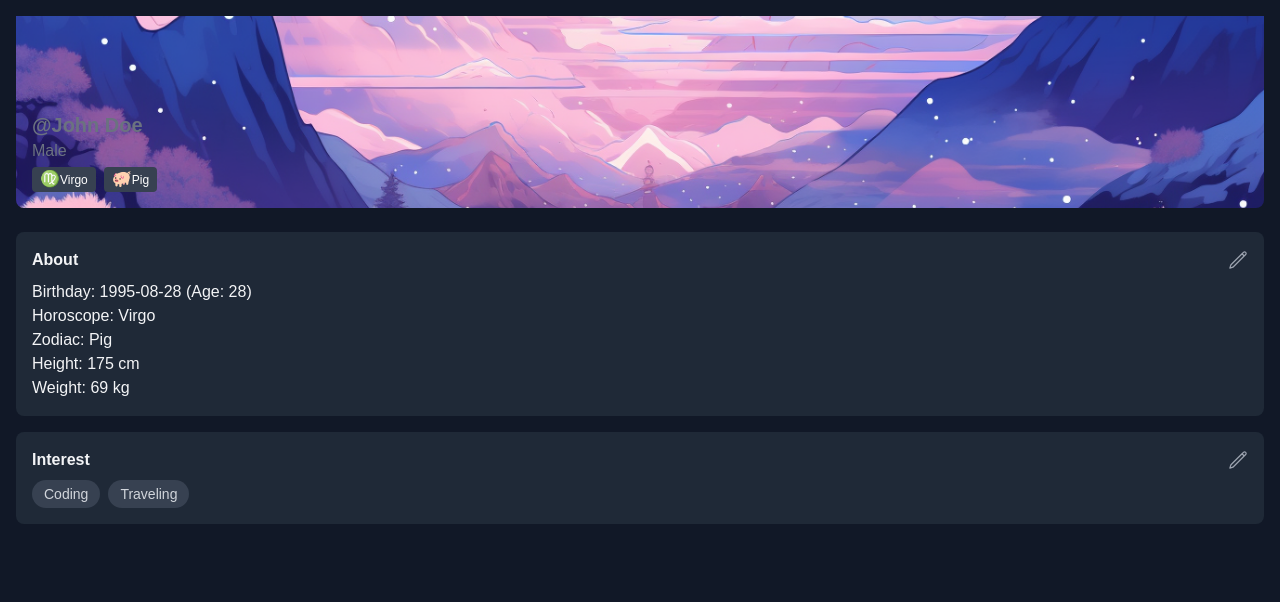
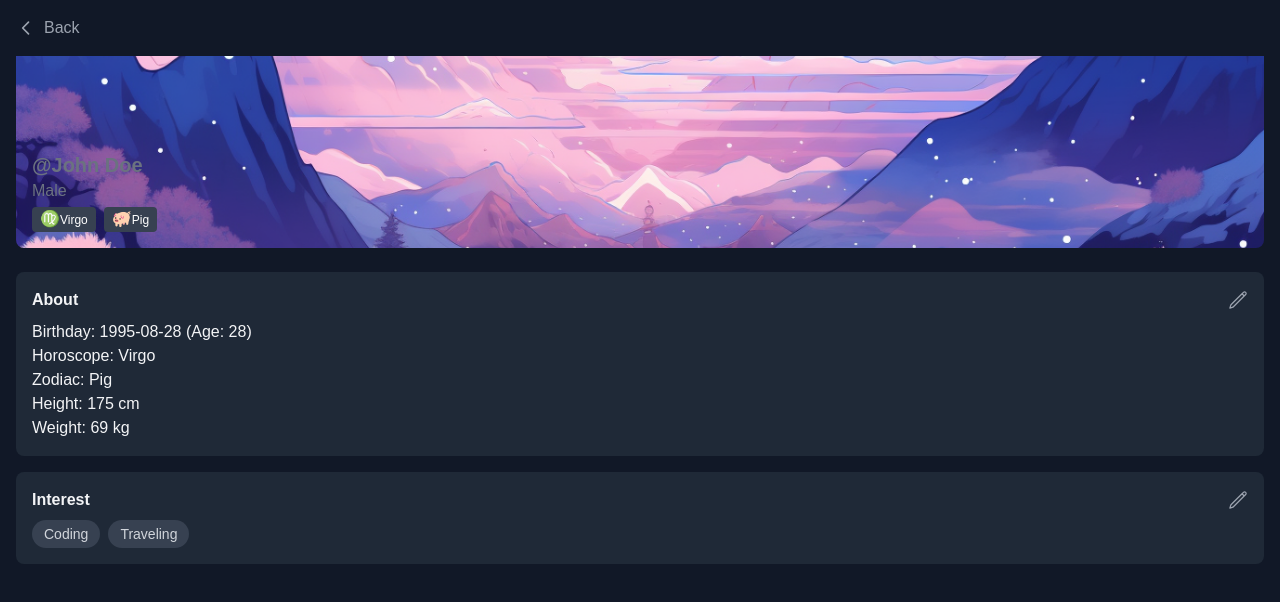
Before and after one commit to nakamino24/YouApp, a Next.js app in the folder youapp/: page /profile in a window 1280 px wide. Shown: the top 602 px of the page. Built offline with nearby package versions, Linux system fonts and the light colour scheme.

Commit message:
[REFACTOR]: Refactor profile page

```diff
--- a/youapp/src/app/profile/page.tsx
+++ b/youapp/src/app/profile/page.tsx
@@ -156,6 +156,28 @@
         <p className="text-center mt-10">Loading...</p>
       ) : (
         <>
+          <div className="flex items-center mb-4">
+            <button
+              onClick={() => router.push('/')}
+              className="text-gray-400 hover:text-white flex items-center"
+            >
+              <svg
+                xmlns="http://www.w3.org/2000/svg"
+                className="h-5 w-5 mr-2"
+                fill="none"
+                viewBox="0 0 24 24"
+                stroke="currentColor"
+                strokeWidth={2}
+              >
+                <path
+                  strokeLinecap="round"
+                  strokeLinejoin="round"
+                  d="M15 19l-7-7 7-7"
+                />
+              </svg>
+              Back
+            </button>
+          </div>
           {/* Header Section */}
           <div className="relative mb-6 w-full h-48">
             <Image
```
